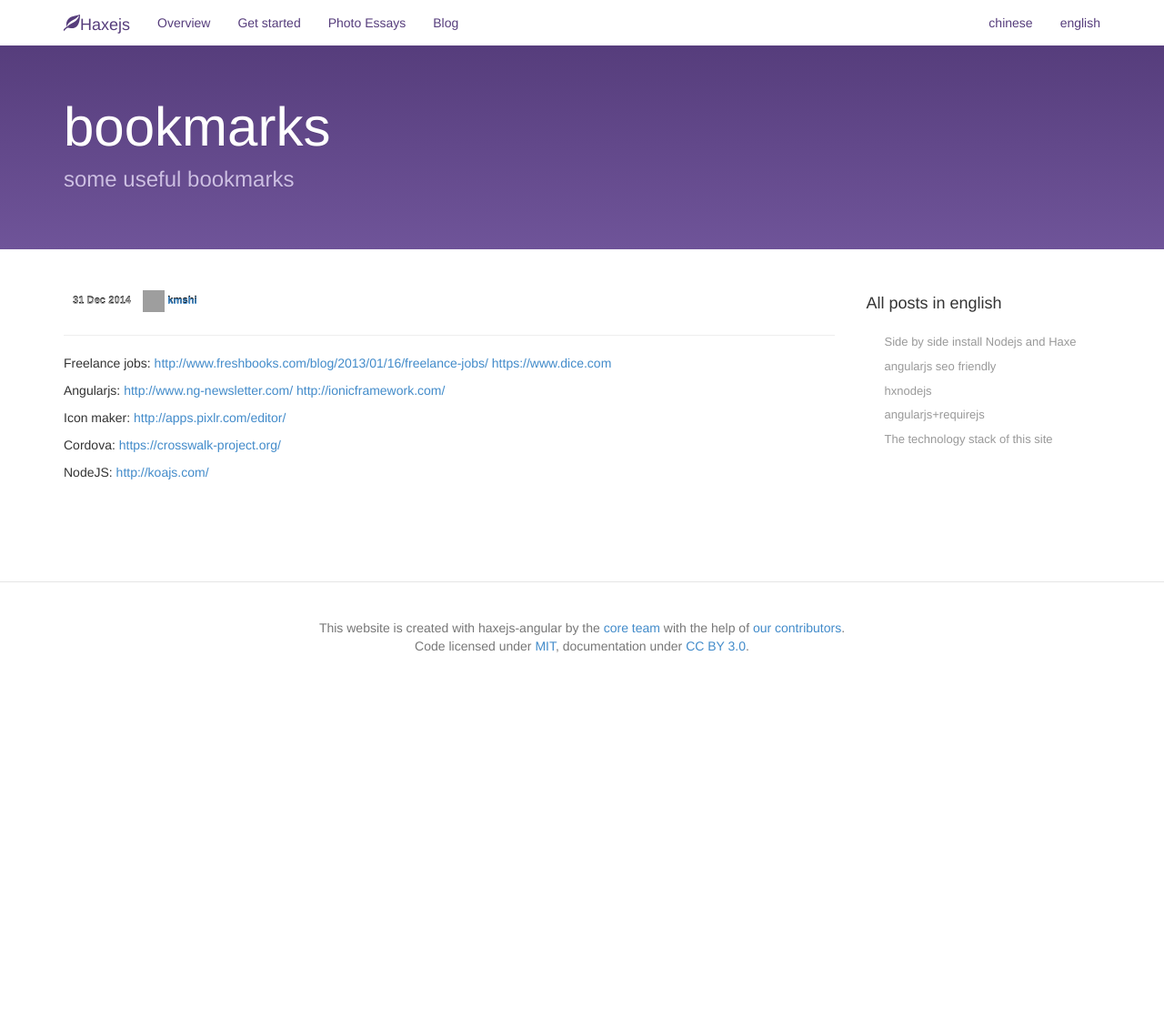
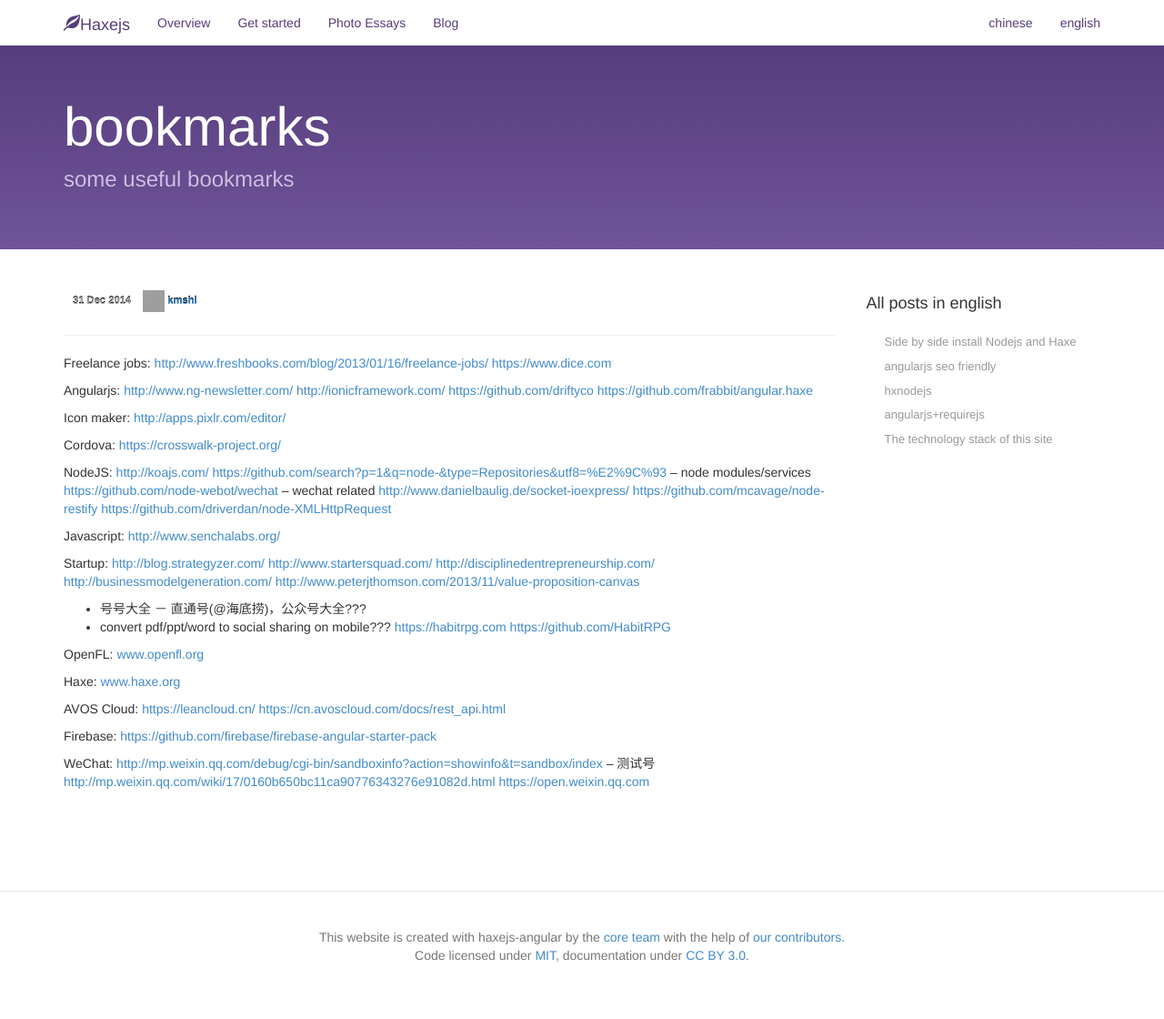
Before and after one commit to haxejs/haxejs.com, a Jekyll site: the page built from _posts/2014-12-31-bookmarks.md, in a window 1280 px wide. Shown: the whole page at 91% size. Built offline with Jekyll 4.4.1, drawn with Linux system fonts in a browser that asks for light colours; Markdown is read by kramdown in place of the engine named in the settings; comment, search, counter and statistics services are not loaded; before the commit the page ends 900 px from its top, so only the background shows below that; grey boxes are pictures that could not be loaded.

Commit message:
Update bookmarks post

```diff
--- a/_posts/2014-12-31-bookmarks.md
+++ b/_posts/2014-12-31-bookmarks.md
@@ -15,6 +15,8 @@
 Angularjs:
 [http://www.ng-newsletter.com/](http://www.ng-newsletter.com/)
 [http://ionicframework.com/](http://ionicframework.com/)
+[https://github.com/driftyco](https://github.com/driftyco)
+[https://github.com/frabbit/angular.haxe](https://github.com/frabbit/angular.haxe)
 
 Icon maker:
 [http://apps.pixlr.com/editor/](http://apps.pixlr.com/editor/)
@@ -24,3 +26,40 @@
 
 NodeJS:
 [http://koajs.com/](http://koajs.com/)
+[https://github.com/search?p=1&q=node-&type=Repositories&utf8=%E2%9C%93](https://github.com/search?p=1&q=node-&type=Repositories&utf8=%E2%9C%93) -- node modules/services
+[https://github.com/node-webot/wechat](https://github.com/node-webot/wechat) -- wechat related
+[http://www.danielbaulig.de/socket-ioexpress/](http://www.danielbaulig.de/socket-ioexpress/)
+[https://github.com/mcavage/node-restify](https://github.com/mcavage/node-restify)
+[https://github.com/driverdan/node-XMLHttpRequest](https://github.com/driverdan/node-XMLHttpRequest)
+
+Javascript:
+[http://www.senchalabs.org/](http://www.senchalabs.org/)
+
+Startup:
+[http://blog.strategyzer.com/](http://blog.strategyzer.com/)
+[http://www.startersquad.com/](http://www.startersquad.com/)
+[http://disciplinedentrepreneurship.com/](http://disciplinedentrepreneurship.com/)
+[http://businessmodelgeneration.com/](http://businessmodelgeneration.com/)
+[http://www.peterjthomson.com/2013/11/value-proposition-canvas](http://www.peterjthomson.com/2013/11/value-proposition-canvas)
+- 号号大全 － 直通号(@海底捞)，公众号大全???
+- convert pdf/ppt/word to social sharing on mobile???
+[https://habitrpg.com](https://habitrpg.com)
+[https://github.com/HabitRPG](https://github.com/HabitRPG)
+
+OpenFL:
+[www.openfl.org](www.openfl.org)
+
+Haxe:
+[www.haxe.org](www.haxe.org)
+
+AVOS Cloud:
+[https://leancloud.cn/](https://leancloud.cn/)
+[https://cn.avoscloud.com/docs/rest_api.html](https://cn.avoscloud.com/docs/rest_api.html)
+
+Firebase:
+[https://github.com/firebase/firebase-angular-starter-pack](https://github.com/firebase/firebase-angular-starter-pack)
+
+WeChat:
+[http://mp.weixin.qq.com/debug/cgi-bin/sandboxinfo?action=showinfo&t=sandbox/index](http://mp.weixin.qq.com/debug/cgi-bin/sandboxinfo?action=showinfo&t=sandbox/index) -- 测试号
+[http://mp.weixin.qq.com/wiki/17/0160b650bc11ca90776343276e91082d.html](http://mp.weixin.qq.com/wiki/17/0160b650bc11ca90776343276e91082d.html)
+[https://open.weixin.qq.com](https://open.weixin.qq.com)
```
